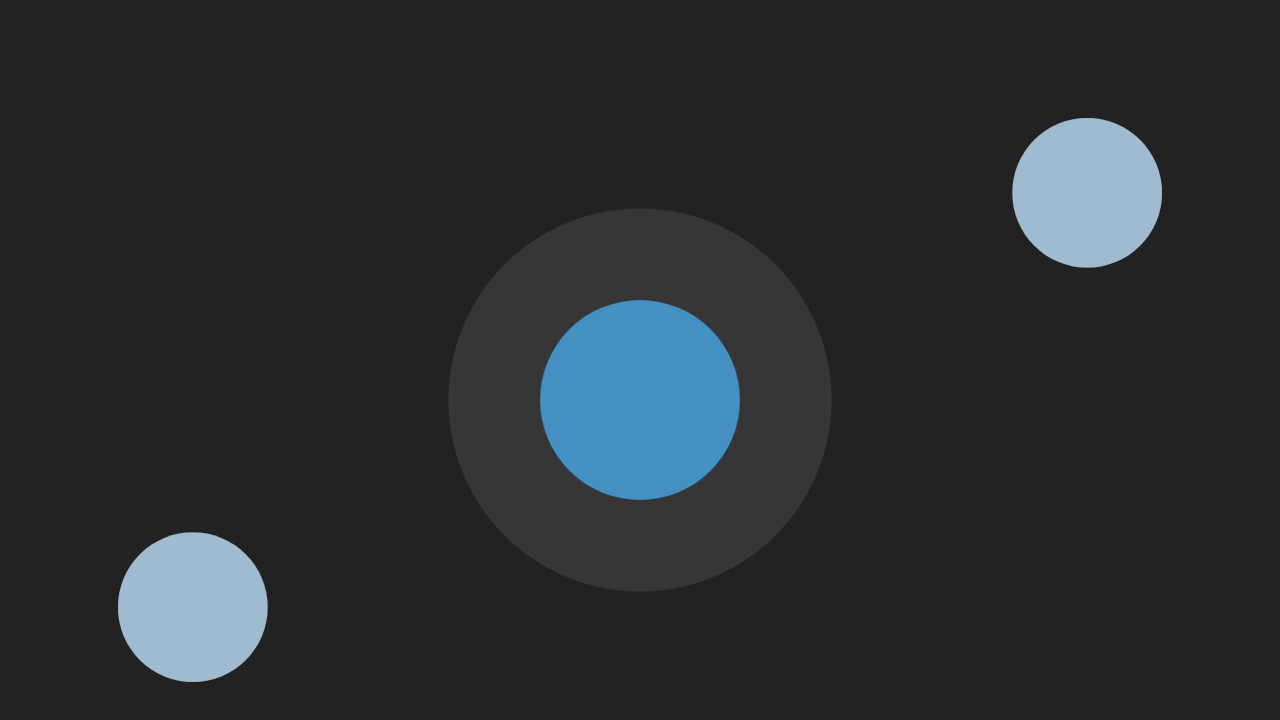
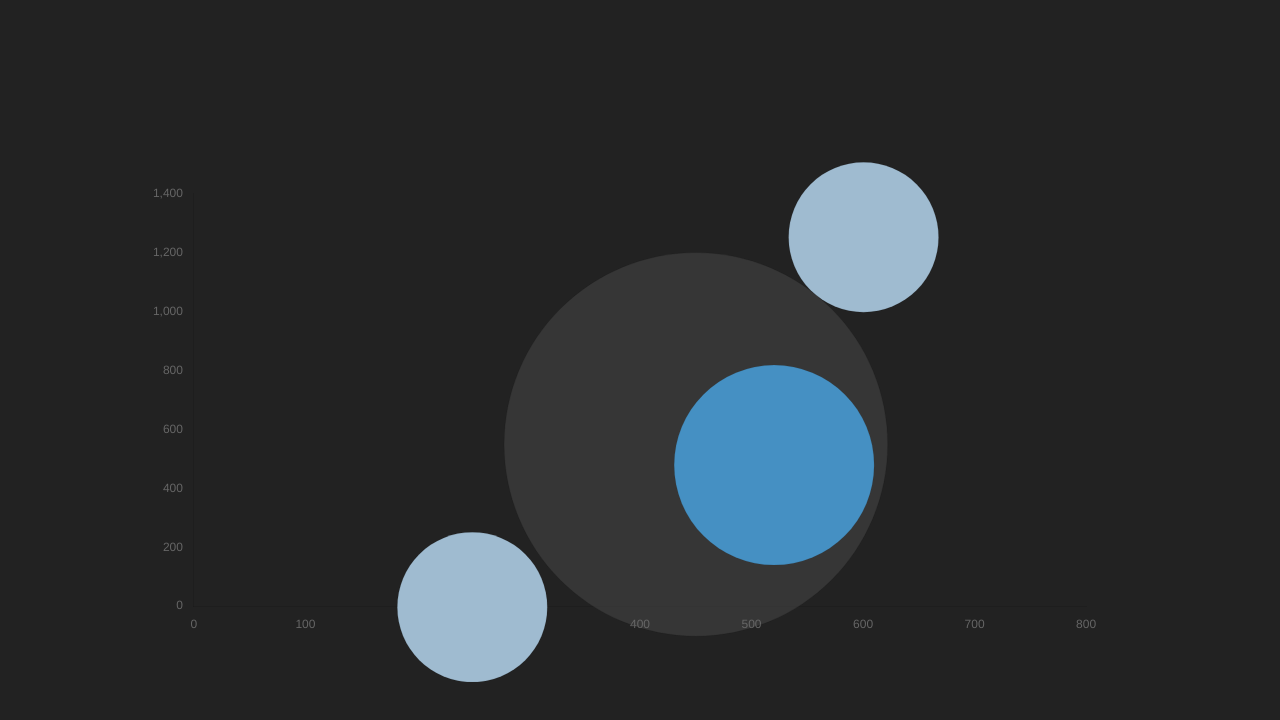
Before and after one commit to SkazuHD/ss23-datagraphic, a website: page index.html in a window 1280 px wide. Drawn offline with nearby package versions, Linux system fonts and the light colour scheme.

Commit message:
Shrinking Chart

```diff
--- a/css/style.css
+++ b/css/style.css
@@ -4,6 +4,10 @@ body{
 }
 
 .chartWrapper{
-  width: 100vw;
-  height: 100vh;
+  width: 100dvw;
+  height: 100dvh;
 }
+#myChart{
+  width: 100% !important;
+  height: 100% !important;
+}
--- a/js/main.js
+++ b/js/main.js
@@ -71,8 +71,8 @@ const co2 = [
 for (let i = 0; i < co2.length; i++) {
   co2dataset.push({
     year: 1958 + i,
-    x: 500,
-    y: 500,
+    x: 450,
+    y: 550,
     r: co2[i]/2
   })
 }
@@ -86,8 +86,8 @@ const data = {
   }, {
     label: 'Water',
     data: [{
-      x: 500,
-      y: 500,
+      x: 520,
+      y: 480,
       r: 100
     }],
     backgroundColor: 'rgb(54, 162, 235)'
@@ -96,11 +96,11 @@ const data = {
       label: 'Ice',
       data: [{
         x: 250,
-        y: 250,
+        y: 0,
         r: 75
       }, {
-        x: 750,
-        y: 750,
+        x: 600,
+        y: 1250,
         r: 75
       }],
       backgroundColor: 'rgb(159,187,208)'
@@ -128,13 +128,15 @@ const config = {
     },
     scales: {
       y: {
-        display: false,
+        display: true,
         grid: {
           display: false,
         },
       },
       x: {
-        display: false,
+        display: true,
+        min: 0,
+        max: 800,
         grid: {
           display: false,
         },
@@ -143,14 +145,15 @@ const config = {
     animation: {
       duration: 100, // Animation duration in milliseconds
       easing: 'linear', // Animation easing function
-      loop: false // Loop animation
-
+      loop: false,// Loop animation
     }
   }
 };
 let chart = new Chart(ctx, config);
 
 let currentIndex = 0;
+
+
 
 function animateDataPoint() {
   if (currentIndex < co2dataset.length) {
@@ -159,6 +162,8 @@ function animateDataPoint() {
     currentIndex++;
     setTimeout(animateDataPoint, 100);
   }
+
 }
 
+
 animateDataPoint();
```
